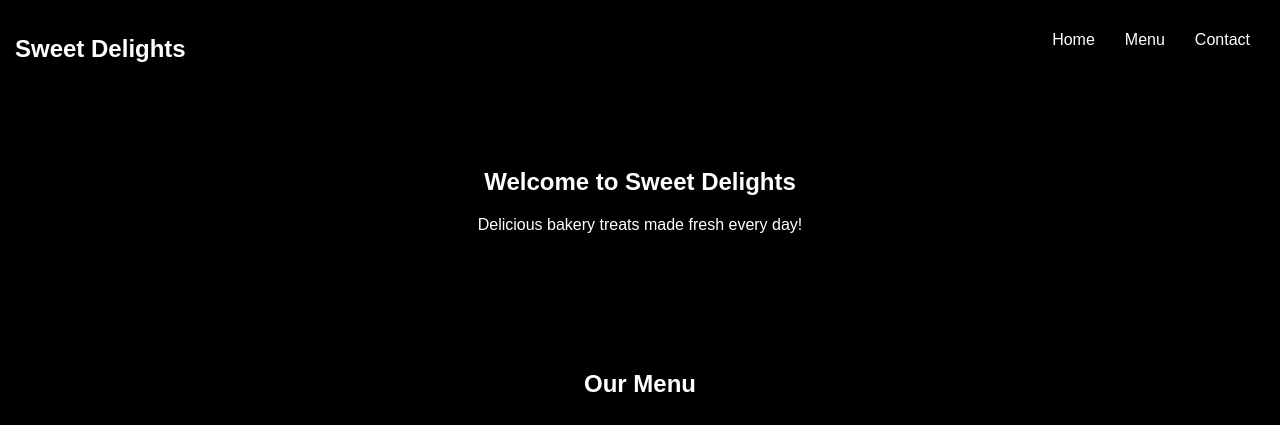
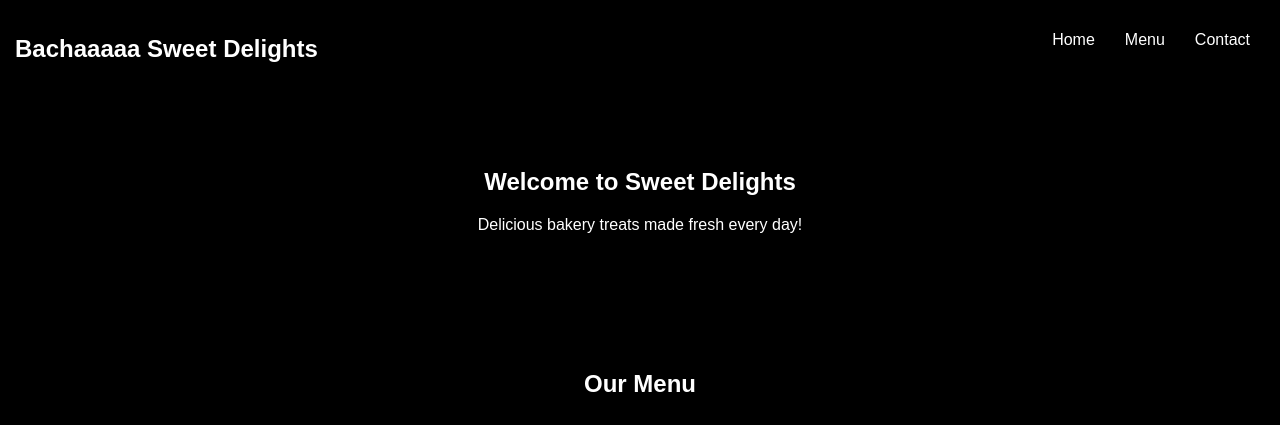
Before and after one commit to vulkanCommand/aws-devops-portfolio, a website: page index.html in a window 1280 px wide. Shown: the top 425 px of the page. Drawn offline with Linux system fonts and the light colour scheme.

Commit message:
Update index.html

```diff
--- a/index.html
+++ b/index.html
@@ -11,7 +11,7 @@
     <div class="background"></div>
     <div class="overlay">
         <nav>
-            <h1>Sweet Delights</h1>
+            <h1>Bachaaaaa Sweet Delights</h1>
             <ul>
                 <li><a href="#home">Home</a></li>
                 <li><a href="#menu">Menu</a></li>
```
